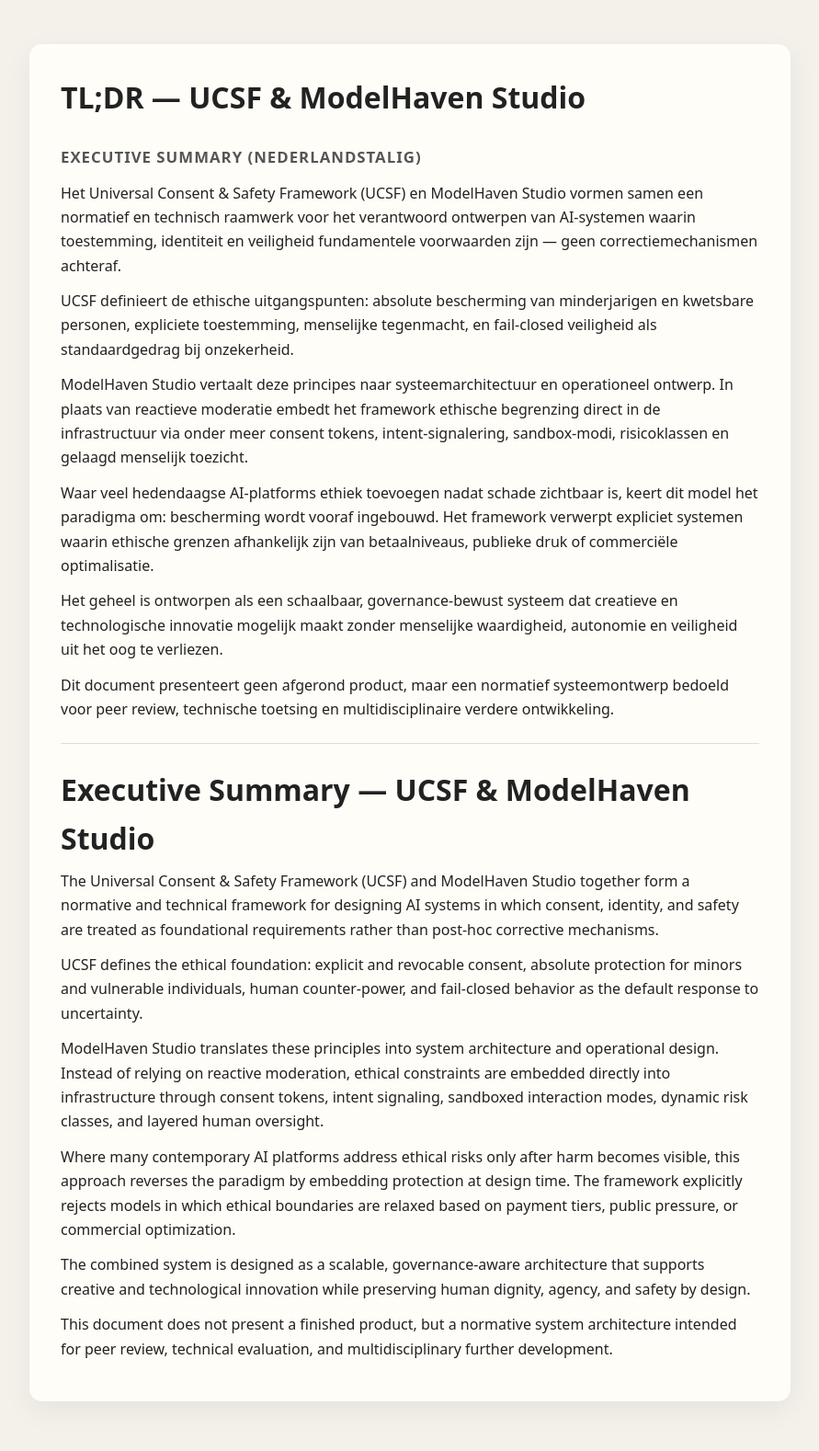
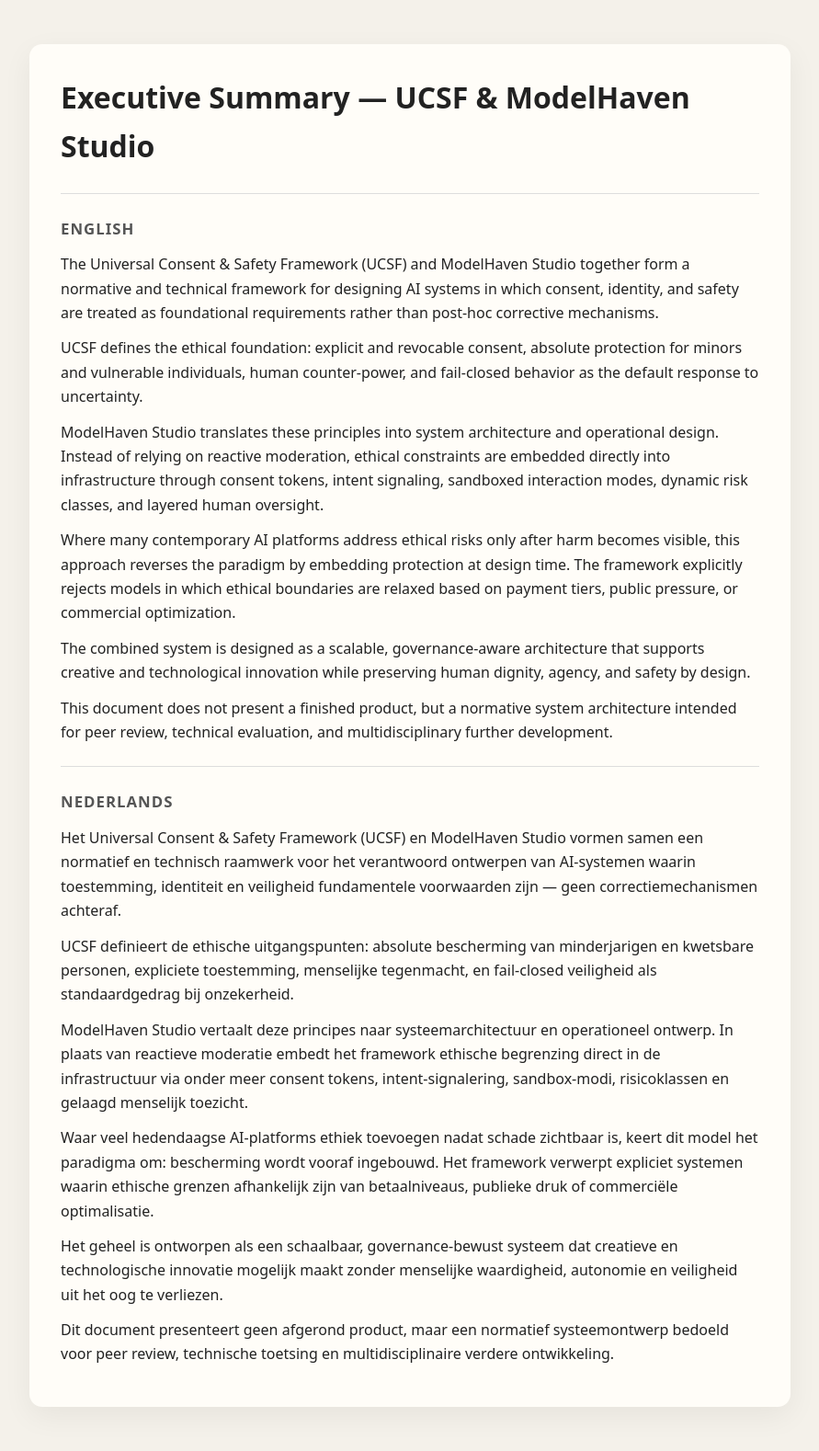
Before and after one commit to MartijnBruzzese/ModelHaven-Studio, a Jekyll site: the page built from EXECUTIVE_SUMMARY.md, in a window 1280 px wide. Shown: the whole page at 92% size, without its empty margins (194-1085 px from the left). Built offline with Jekyll 4.4.1, drawn with Linux system fonts in a browser that asks for light colours; our own code applies the rules of GitHub Pages for plain Markdown files; some of the changed lines change nothing that is shown.

Commit message:
Update EXECUTIVE_SUMMARY.md

```diff
--- a/EXECUTIVE_SUMMARY.md
+++ b/EXECUTIVE_SUMMARY.md
@@ -1,6 +1,24 @@
-# TL;DR — UCSF & ModelHaven Studio
+# Executive Summary — UCSF & ModelHaven Studio
 
-## Executive Summary (Nederlandstalig)
+---
+
+## English
+
+The Universal Consent & Safety Framework (UCSF) and ModelHaven Studio together form a normative and technical framework for designing AI systems in which consent, identity, and safety are treated as foundational requirements rather than post-hoc corrective mechanisms.
+
+UCSF defines the ethical foundation: explicit and revocable consent, absolute protection for minors and vulnerable individuals, human counter-power, and fail-closed behavior as the default response to uncertainty.
+
+ModelHaven Studio translates these principles into system architecture and operational design. Instead of relying on reactive moderation, ethical constraints are embedded directly into infrastructure through consent tokens, intent signaling, sandboxed interaction modes, dynamic risk classes, and layered human oversight.
+
+Where many contemporary AI platforms address ethical risks only after harm becomes visible, this approach reverses the paradigm by embedding protection at design time. The framework explicitly rejects models in which ethical boundaries are relaxed based on payment tiers, public pressure, or commercial optimization.
+
+The combined system is designed as a scalable, governance-aware architecture that supports creative and technological innovation while preserving human dignity, agency, and safety by design.
+
+This document does not present a finished product, but a normative system architecture intended for peer review, technical evaluation, and multidisciplinary further development.
+
+---
+
+## Nederlands
 
 Het Universal Consent & Safety Framework (UCSF) en ModelHaven Studio vormen samen een normatief en technisch raamwerk voor het verantwoord ontwerpen van AI-systemen waarin toestemming, identiteit en veiligheid fundamentele voorwaarden zijn — geen correctiemechanismen achteraf.
 
@@ -13,19 +31,3 @@ Waar veel hedendaagse AI-platforms ethiek toevoegen nadat schade zichtbaar is, k
 Het geheel is ontworpen als een schaalbaar, governance-bewust systeem dat creatieve en technologische innovatie mogelijk maakt zonder menselijke waardigheid, autonomie en veiligheid uit het oog te verliezen.
 
 Dit document presenteert geen afgerond product, maar een normatief systeemontwerp bedoeld voor peer review, technische toetsing en multidisciplinaire verdere ontwikkeling.
-
----
-
-# Executive Summary — UCSF & ModelHaven Studio
-
-The Universal Consent & Safety Framework (UCSF) and ModelHaven Studio together form a normative and technical framework for designing AI systems in which consent, identity, and safety are treated as foundational requirements rather than post-hoc corrective mechanisms.
-
-UCSF defines the ethical foundation: explicit and revocable consent, absolute protection for minors and vulnerable individuals, human counter-power, and fail-closed behavior as the default response to uncertainty.
-
-ModelHaven Studio translates these principles into system architecture and operational design. Instead of relying on reactive moderation, ethical constraints are embedded directly into infrastructure through consent tokens, intent signaling, sandboxed interaction modes, dynamic risk classes, and layered human oversight.
-
-Where many contemporary AI platforms address ethical risks only after harm becomes visible, this approach reverses the paradigm by embedding protection at design time. The framework explicitly rejects models in which ethical boundaries are relaxed based on payment tiers, public pressure, or commercial optimization.
-
-The combined system is designed as a scalable, governance-aware architecture that supports creative and technological innovation while preserving human dignity, agency, and safety by design.
-
-This document does not present a finished product, but a normative system architecture intended for peer review, technical evaluation, and multidisciplinary further development.
```
